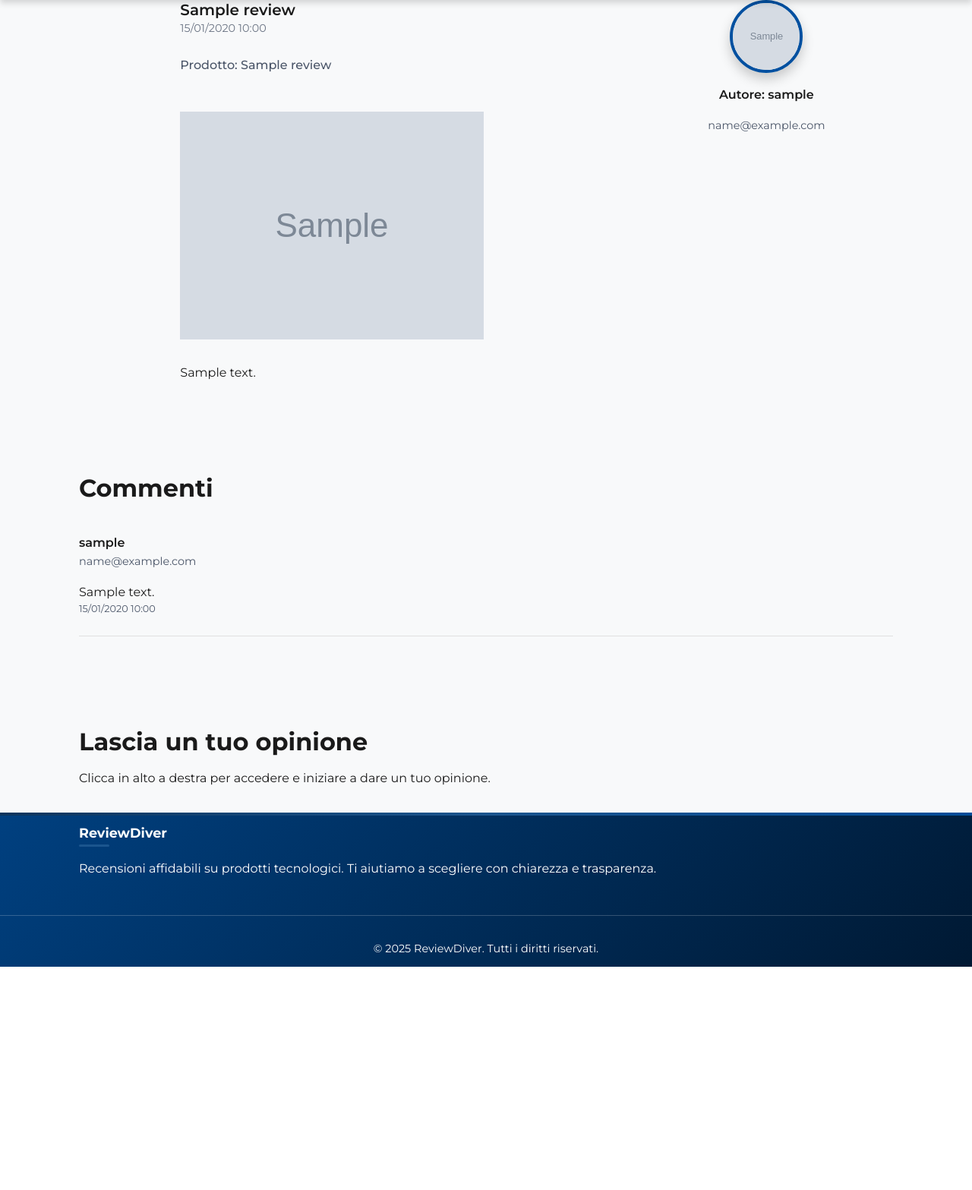
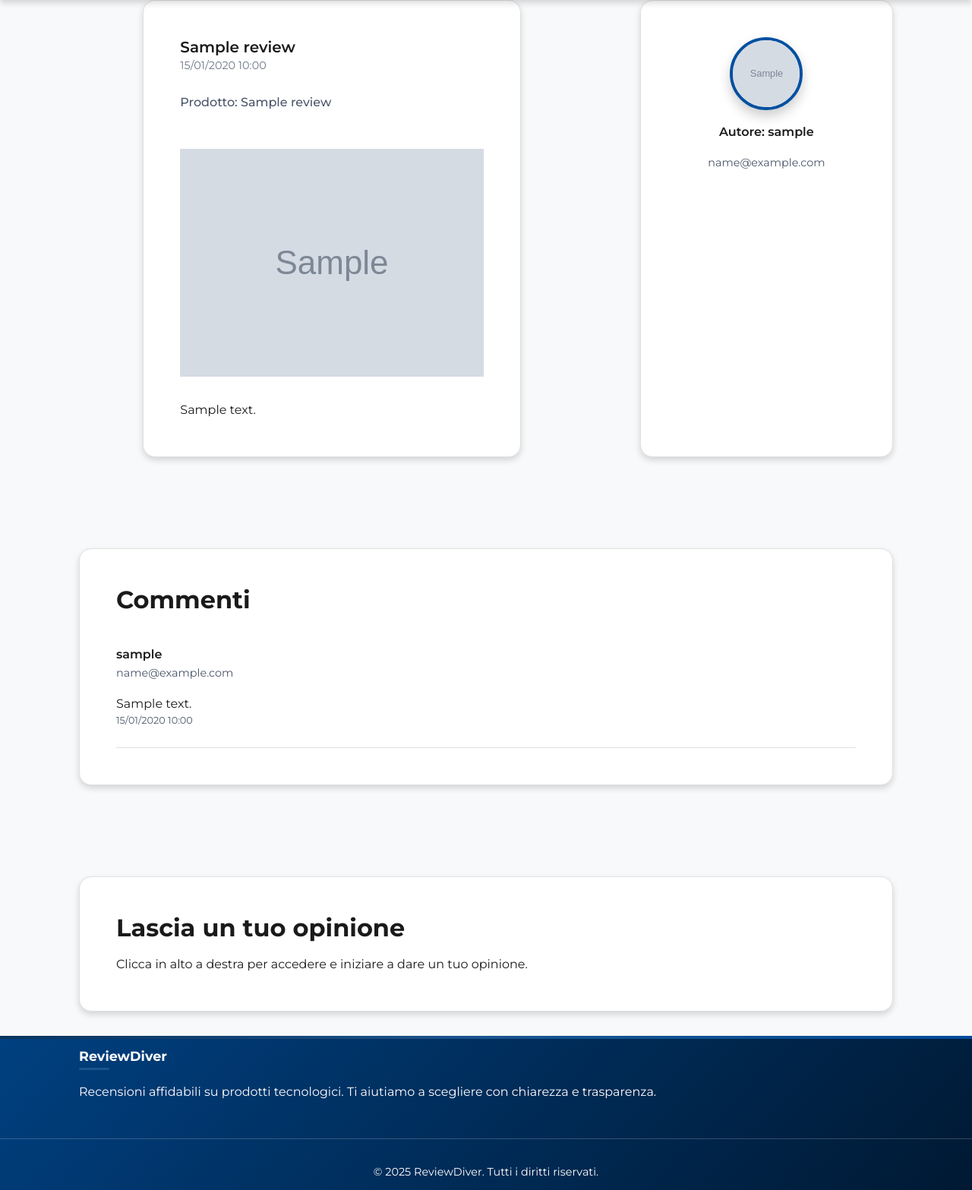
Before and after one commit to nalanshi/recensioneWeb, a PHP site: page /php/recensione.php?id=1 in a window 1280 px wide. Shown: the part 96-1663 px from the top of the page at 76% size. Before the commit the page ends 1369 px from the top, so only its background shows below. Run offline with PHP 8.4, Linux system fonts and the light colour scheme; tables that the repository leaves empty hold one stand-in row (values such as "Sample post"); grey boxes marked "Sample" are stand-in pictures.

Commit message:
Style recensione page with dashboard block look

```diff
--- a/css/pages.css
+++ b/css/pages.css
@@ -557,3 +557,12 @@
     margin-top: var(--spacing-lg);
   }
 }
+
+/* Sezioni in stile dashboard */
+.profile-info-section {
+  background: var(--surface);
+  padding: var(--spacing-xl);
+  border-radius: var(--radius-lg);
+  box-shadow: var(--shadow-md);
+  border: 0.0625rem solid var(--border);
+}
--- a/static/recensione.html
+++ b/static/recensione.html
@@ -13,7 +13,7 @@
 
   <main id="main-content" class="main-content single-review" role="main">
     <div class="review-layout">
-      <article class="review-detail content-box">
+      <article class="review-detail profile-info-section">
         <h1 class="review-title"><!--TITLE_PLACEHOLDER--></h1>
         <!--RATING_HTML-->
         <div class="review-meta">
@@ -24,19 +24,19 @@
         <div class="review-text"><!--CONTENT_PLACEHOLDER--></div>
       </article>
 
-      <aside class="author-info content-box">
+      <aside class="author-info profile-info-section">
         <img src="<!--AUTHOR_PHOTO-->" alt="Foto profilo di <!--AUTHOR_PLACEHOLDER-->" class="profile-photo">
         <p class="author-name">Autore: <span><!--AUTHOR_PLACEHOLDER--></span></p>
         <p class="author-email"><!--EMAIL_PLACEHOLDER--></p>
       </aside>
     </div>
 
-    <section class="comment-list content-box" aria-labelledby="commenti-title">
+    <section class="comment-list profile-info-section" aria-labelledby="commenti-title">
       <h2 id="commenti-title">Commenti</h2>
       <!--COMMENTS_PLACEHOLDER-->
     </section>
 
-    <section class="comments-section content-box" aria-labelledby="opinione-title">
+    <section class="comments-section profile-info-section" aria-labelledby="opinione-title">
       <h2 id="opinione-title">Lascia un tuo opinione</h2>
       <div id="user-comment-info"></div>
       <form id="comment-form" method="post" class="comment-form">
```
